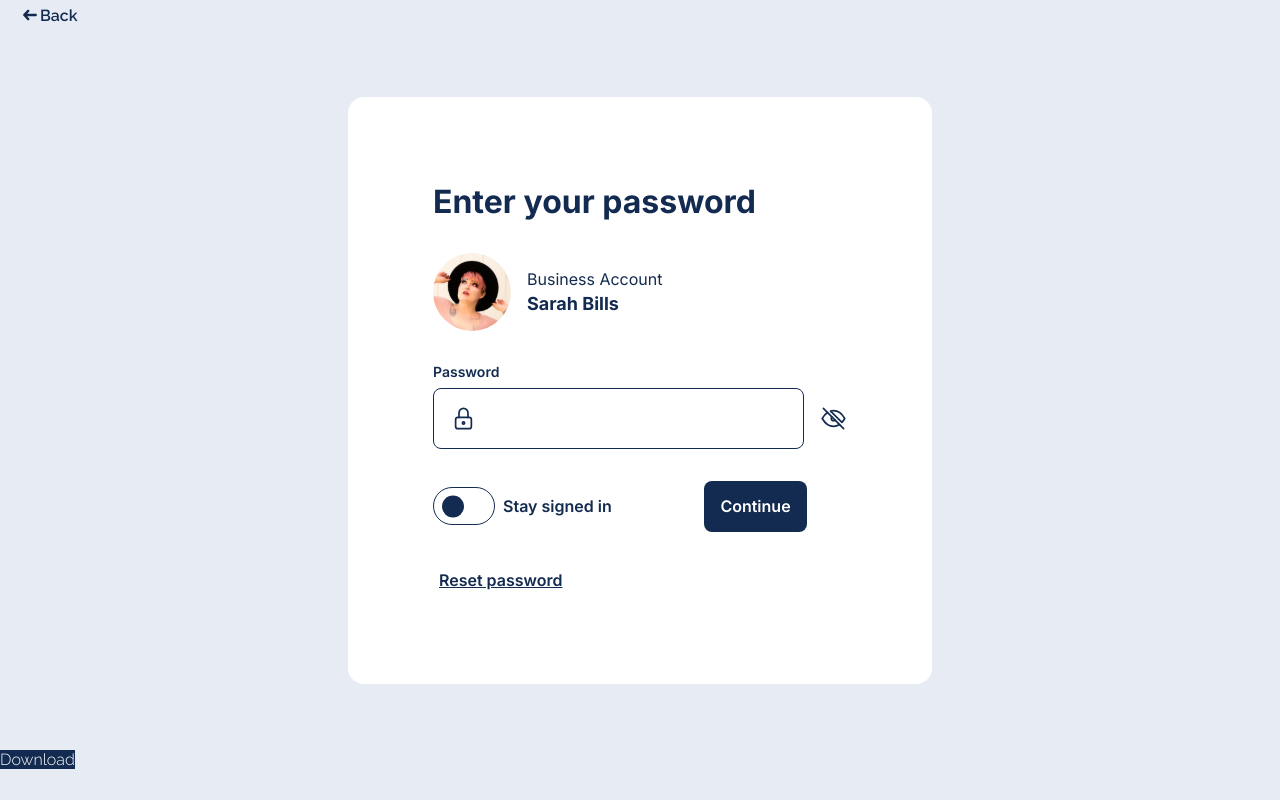
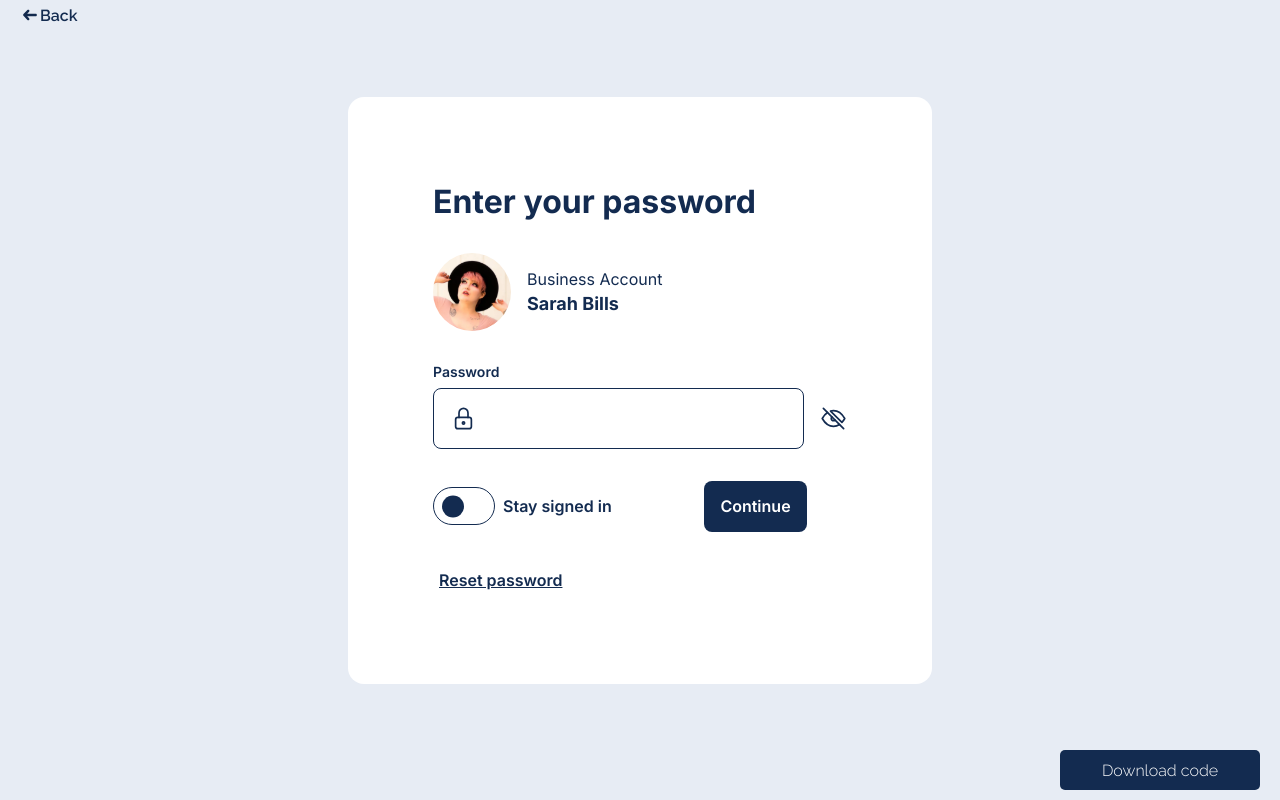
Before and after one commit to oleksandrportianko/components-directory, a React (Create React App) app: page /component/enter-password-ui in a window 1280 px wide. Built offline with nearby package versions, Linux system fonts and the light colour scheme.

Commit message:
added download button component and added styles for him

```diff
--- a/src/components/items-components/enter-password/EnterPassword.jsx
+++ b/src/components/items-components/enter-password/EnterPassword.jsx
@@ -1,11 +1,11 @@
 import React, { useState } from 'react'
-import { Link } from 'react-router-dom'
 import BackButton from '../../page-components/back-button/BackButton'
 import userImage from '../../../assets/user-image.svg'
 import closeEye from '../../../assets/close-eye-password.svg'
 import toggleCircle from '../../../assets/toggle-circle.svg'
 import lockInput from '../../../assets/lock-for-password-input.svg'
 import './EnterPassword.scss'
+import DownloadButton from '../../page-components/download-button/DownloadButton'
 
 const EnterPassword = () => {
    const [showPassword, setShowPassword] = useState(false)
@@ -58,9 +58,7 @@ const EnterPassword = () => {
                </div>
             </div>
          </div>
-         <div className='downowload-button-block'>
-            <Link className='downowload-button' to="/files/enter-password.zip" target="_blank" download>Download</Link>
-         </div>
+         <DownloadButton url='/files/enter-password.zip' />
       </div>
    )
 }
--- /dev/null
+++ b/src/components/page-components/download-button/DownloadButton.jsx
@@ -0,0 +1,15 @@
+import React from 'react'
+import { Link } from 'react-router-dom'
+import './DownloadButton.scss'
+
+const DownloadButton = ({ url }) => {
+   return (
+      <div className='downowload-button-block'>
+         <span>
+            <Link className='downowload-button' to={url} target="_blank" download>Download code</Link>
+         </span>
+      </div>
+   )
+}
+
+export default DownloadButton
--- /dev/null
+++ b/src/components/page-components/download-button/DownloadButton.scss
@@ -0,0 +1,22 @@
+.downowload-button-block {
+   width: 100%;
+   display: flex;
+   justify-content: end;
+
+   span {
+      width: 200px;
+      height: 40px;
+      display: flex;
+      justify-content: center;
+      align-items: center;
+      background-color: #132B50;
+      border-radius: 5px;
+      margin-right: 20px;
+
+      .downowload-button {
+         background-color: transparent;
+         color: white;
+         text-decoration: none;
+      }
+   }
+}
--- a/src/index.scss
+++ b/src/index.scss
@@ -26,16 +26,3 @@ input, textarea {
 h2 {
    margin: 0;
 }
-
-.downowload-button-block {
-   width: 100%;
-
-   .downowload-button {
-      background-color: #132B50;
-      color: white;
-      text-decoration: none;
-      width: 120px;
-      height: 40px;
-      margin-right: 20px;
-   }
-}
```
